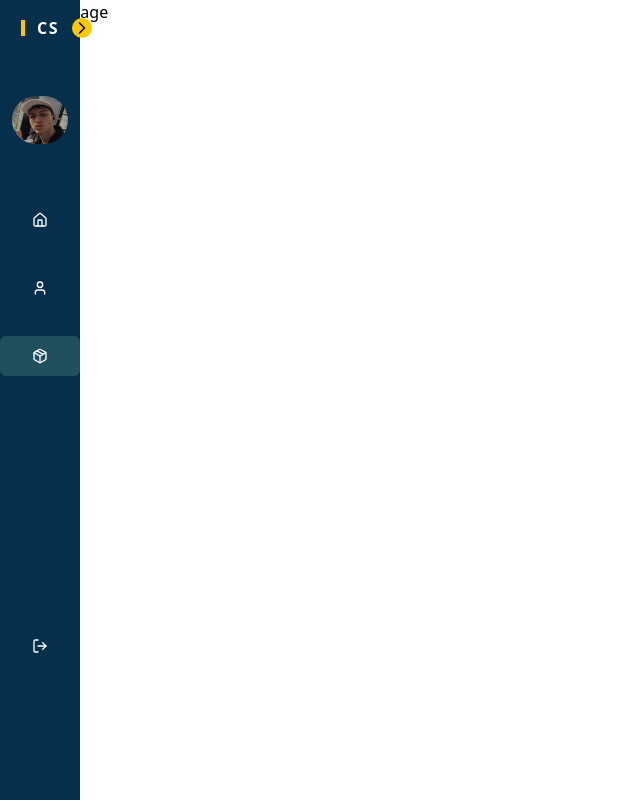
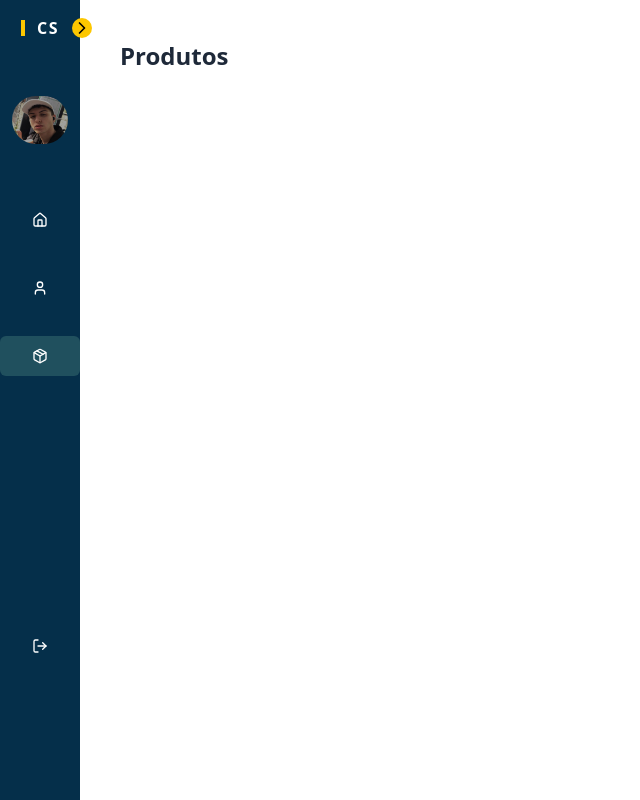
Before and after one commit to lucasherrerods/crud-system, a React (Vite) app in the folder frontend/: page /products in a window 1280 px wide. Shown: the whole page, without its empty margins (0-640 px from the left). Built offline with nearby package versions, Linux system fonts and the light colour scheme.

Commit message:
feat: create Main component and use context on pages

```diff
--- /dev/null
+++ b/frontend/src/components/Main/index.jsx
@@ -0,0 +1,15 @@
+import { useContext } from "react"
+import { ToggleContext } from "../../contexts/ToggleContext"
+
+function Main({ children }) {
+
+  const { isOpen } = useContext(ToggleContext)
+
+  return (
+    <main className={`h-full transition-all ease-in-out transform whitespace-nowrap p-10 ${isOpen ? 'w-[calc(100%-240px)] duration-200 ml-60' : 'w-[calc(100%-80px)] duration-900 ml-20'}`}>
+      {children}
+    </main>
+  )
+}
+
+export default Main
--- a/frontend/src/pages/Home/index.jsx
+++ b/frontend/src/pages/Home/index.jsx
@@ -1,11 +1,14 @@
 import Sidebar from '../../components/Sidebar'
+import Main from '../../components/Main'
 
 function Home() {
 
   return (
     <div>
       <Sidebar></Sidebar>
-      <h2>Home Page</h2>
+      <Main>
+        <h1 className='text-2xl text-gray-800 font-bold'>Home</h1>
+      </Main>
     </div>
   )
 }
--- a/frontend/src/pages/Products/index.jsx
+++ b/frontend/src/pages/Products/index.jsx
@@ -1,11 +1,14 @@
 import Sidebar from '../../components/Sidebar'
+import Main from '../../components/Main'
 
 function Products() {
 
   return (
     <div>
       <Sidebar></Sidebar>
-      <h2>Products Page</h2>
+      <Main>
+        <h1 className='text-2xl text-gray-800 font-bold'>Produtos</h1>
+      </Main>
     </div>
   )
 }
--- a/frontend/src/pages/Users/index.jsx
+++ b/frontend/src/pages/Users/index.jsx
@@ -1,11 +1,14 @@
 import Sidebar from '../../components/Sidebar'
+import Main from '../../components/Main'
 
 function Users() {
 
   return (
     <div>
       <Sidebar></Sidebar>
-      <h2>Users Page</h2>
+      <Main>
+        <h1 className='text-2xl text-gray-800 font-bold'>Usuários</h1>
+      </Main>
     </div>
   )
 }
```
